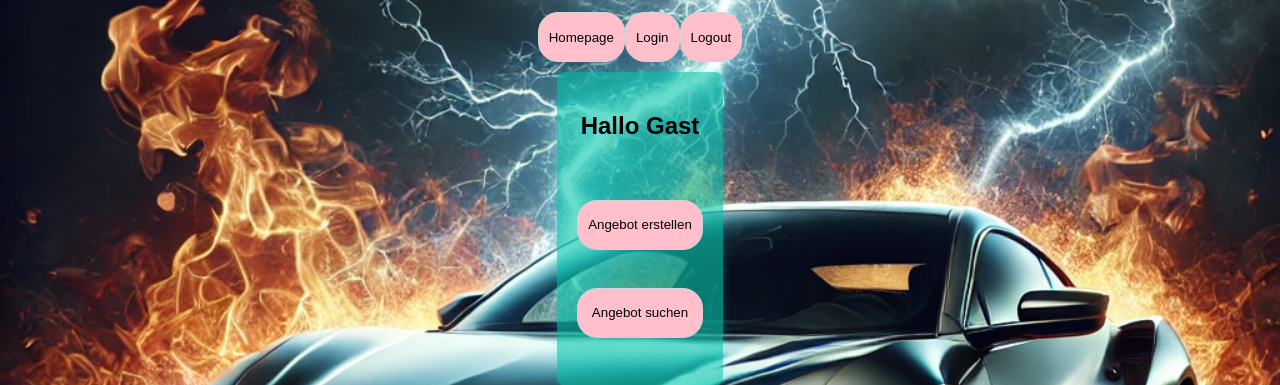
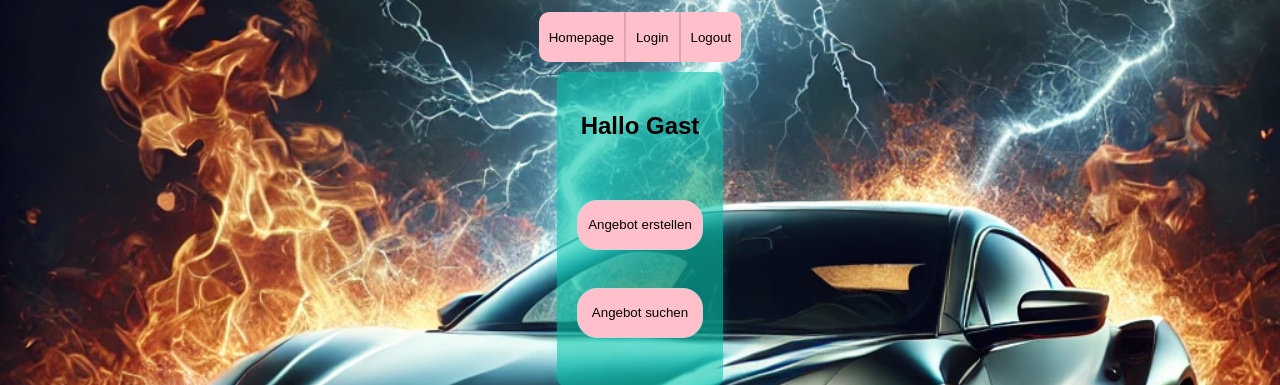
Before and after one commit to dionysm/CarsDatabanken, a Flask app: page / in a window 1280 px wide. Shown: the top 385 px of the page. Run offline with Flask 3, Linux system fonts and the light colour scheme.

```diff
--- a/static/styles.css
+++ b/static/styles.css
@@ -15,8 +15,6 @@ body {
     flex-direction: column;
 
 }
-
-
 
 .AngebotErstellt{
     background-color: #b6e6d9;
@@ -106,11 +104,21 @@ select
     background-color: #228838;
 }
 nav{
-
     flex-direction: row;
     display: flex;
     margin-top: 2px;
-
+}
+nav button{
+    border-radius: 0 0 0 0;
+    border: none;
+}
+nav form:first-child button{
+    border-radius: 10px 0 0 10px;
+    border-right: 2px solid #DEA6B0;
+}
+nav form:last-child button{
+    border-radius:  0 10px 10px 0 ;
+    border-left: 2px solid #DEA6B0;
 }
 nav ul{
     list-style-type: none;
```
